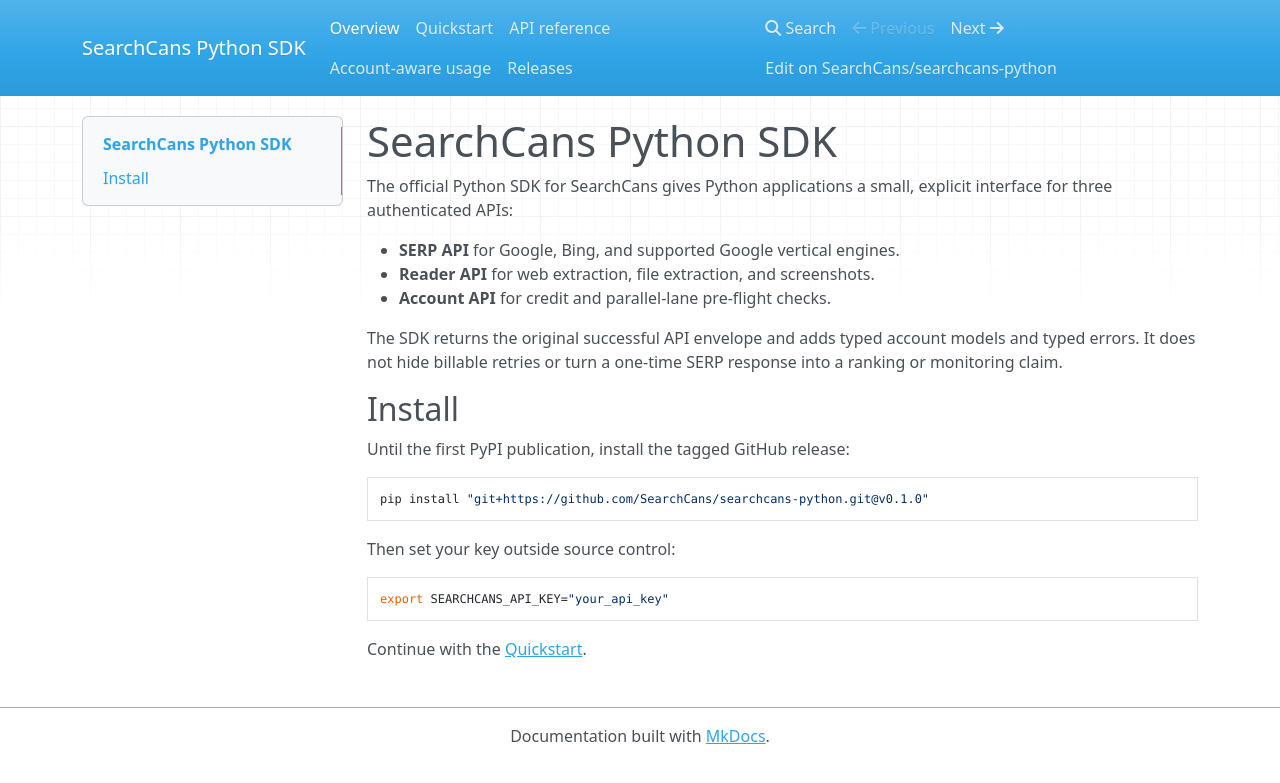
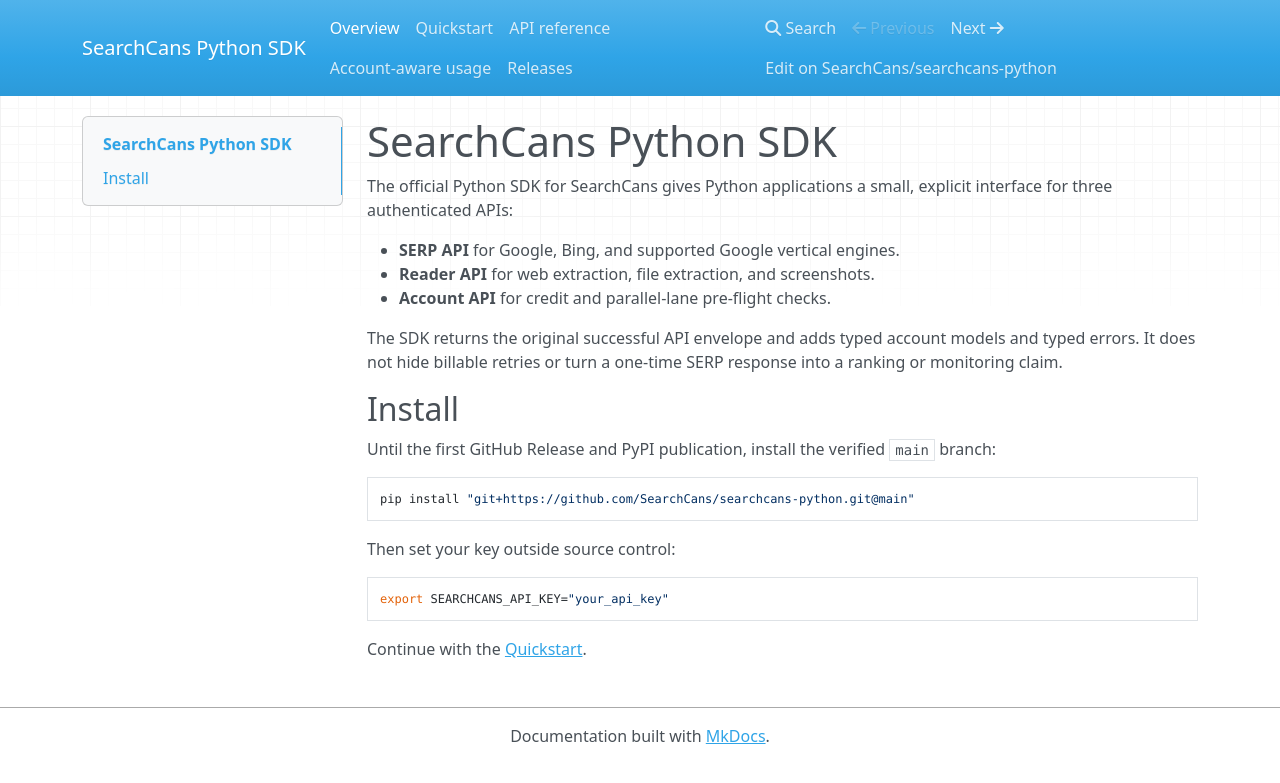
Before and after one commit to SearchCans/searchcans-python, an MkDocs documentation site: the page built from docs/index.md, in a window 1280 px wide. Shown: the top 783 px of the page. Built offline with MkDocs 1.6.1, drawn with Linux system fonts in a browser that asks for light colours; nearby versions of some CDN libraries.

Commit message:
docs: clarify pre-release installation

````diff
--- a/docs/index.md
+++ b/docs/index.md
@@ -10,10 +10,10 @@ The SDK returns the original successful API envelope and adds typed account mode
 
 ## Install
 
-Until the first PyPI publication, install the tagged GitHub release:
+Until the first GitHub Release and PyPI publication, install the verified `main` branch:
 
 ```bash
-pip install "git+https://github.com/SearchCans/searchcans-python.git@v0.1.0"
+pip install "git+https://github.com/SearchCans/searchcans-python.git@main"
 ```
 
 Then set your key outside source control:
````
Also changed, not shown: README.md (+2 -2 lines).
